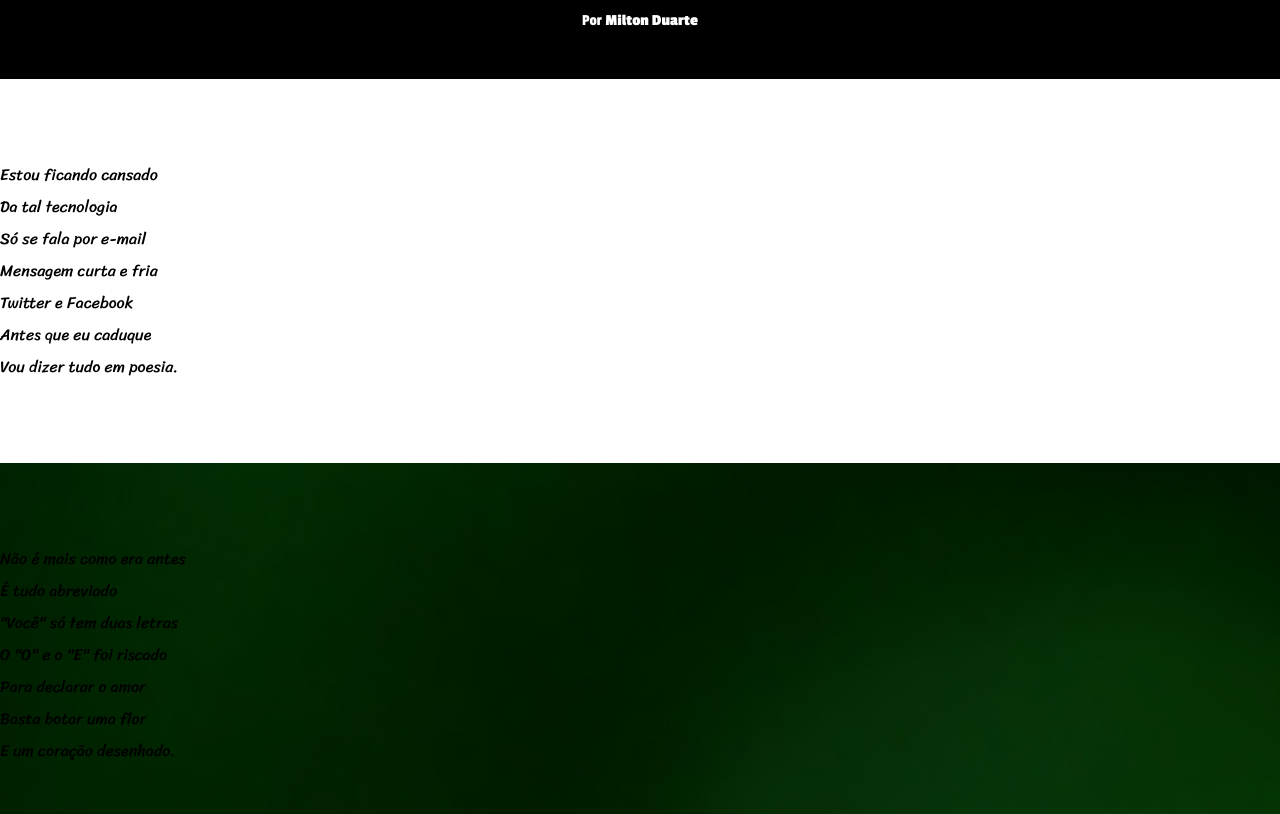
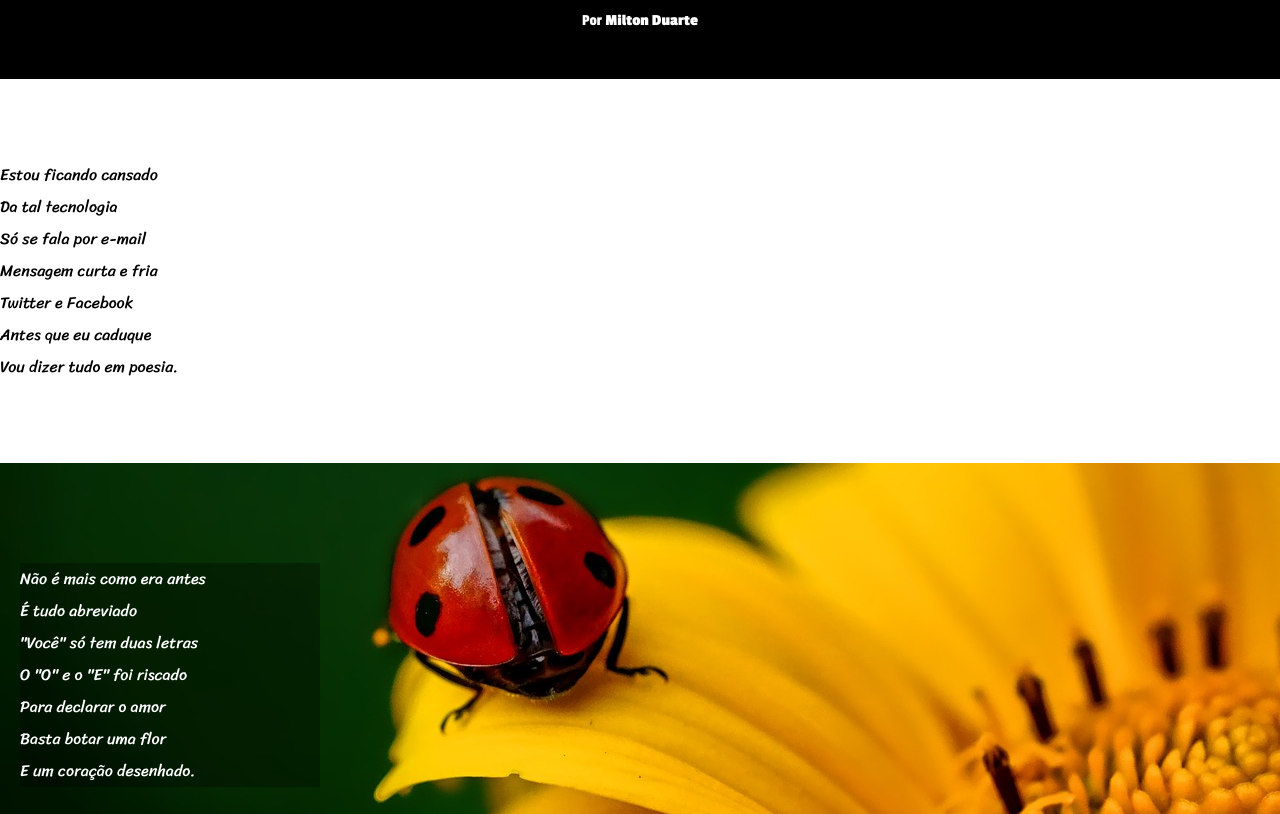
Before and after one commit to raquelpandolfi/html-css, a plain HTML site: page desafios/d012/imagens/index.html in a window 1280 px wide. Shown: the part 138-952 px from the top of the page. Drawn offline with Linux system fonts and the light colour scheme.

Commit message:
ajustando a image

```diff
--- a/desafios/d012/imagens/style.css
+++ b/desafios/d012/imagens/style.css
@@ -68,7 +68,14 @@ section.normal{
 section.imagem{
     background-color: blue;
     background-image: url(background001.jpg);
+    background-position: right center;
+}
 
+section.imagem > p{
+    background-color: rgba(0, 0, 0, 0.311);
+    color: var(--color2);
+    width: 300px;
+    margin: 20px;
 }
 
 footer{
```
